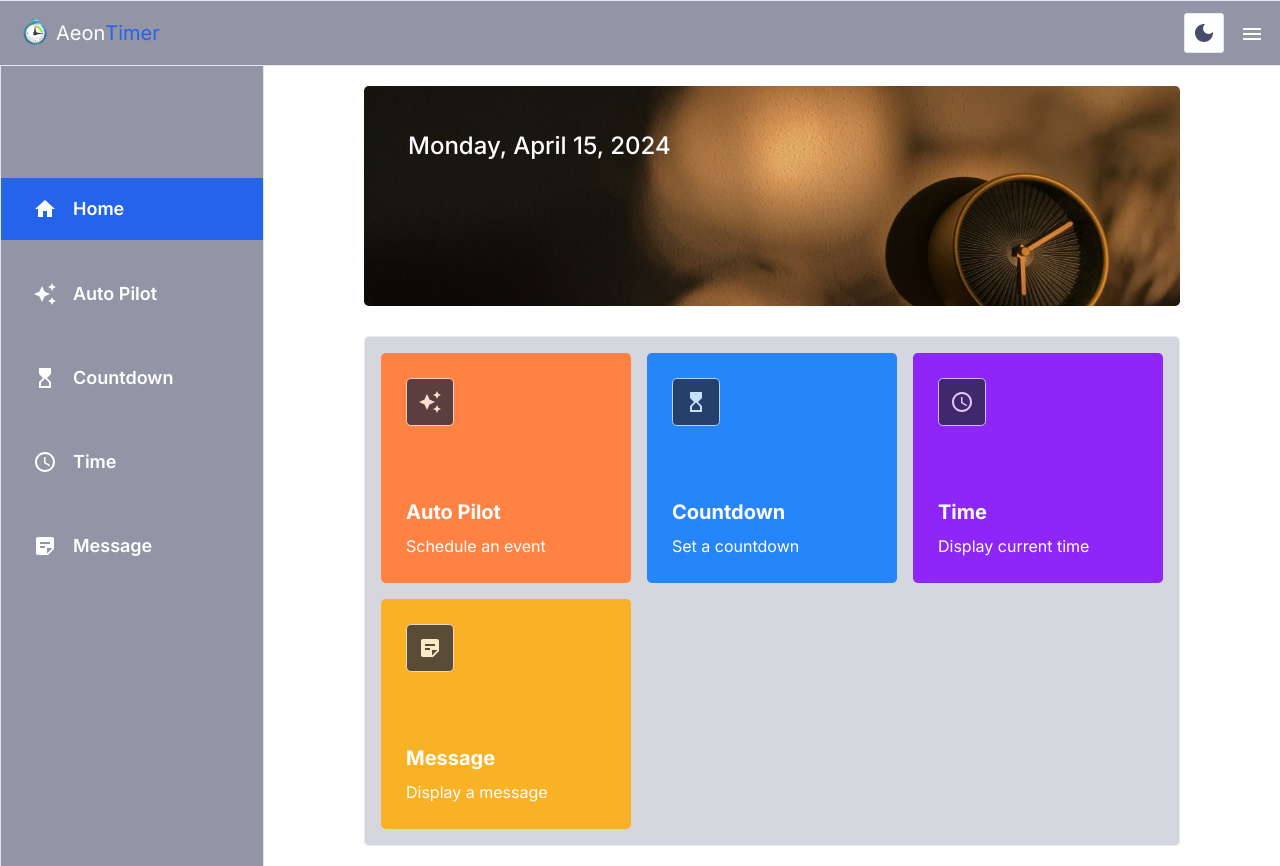
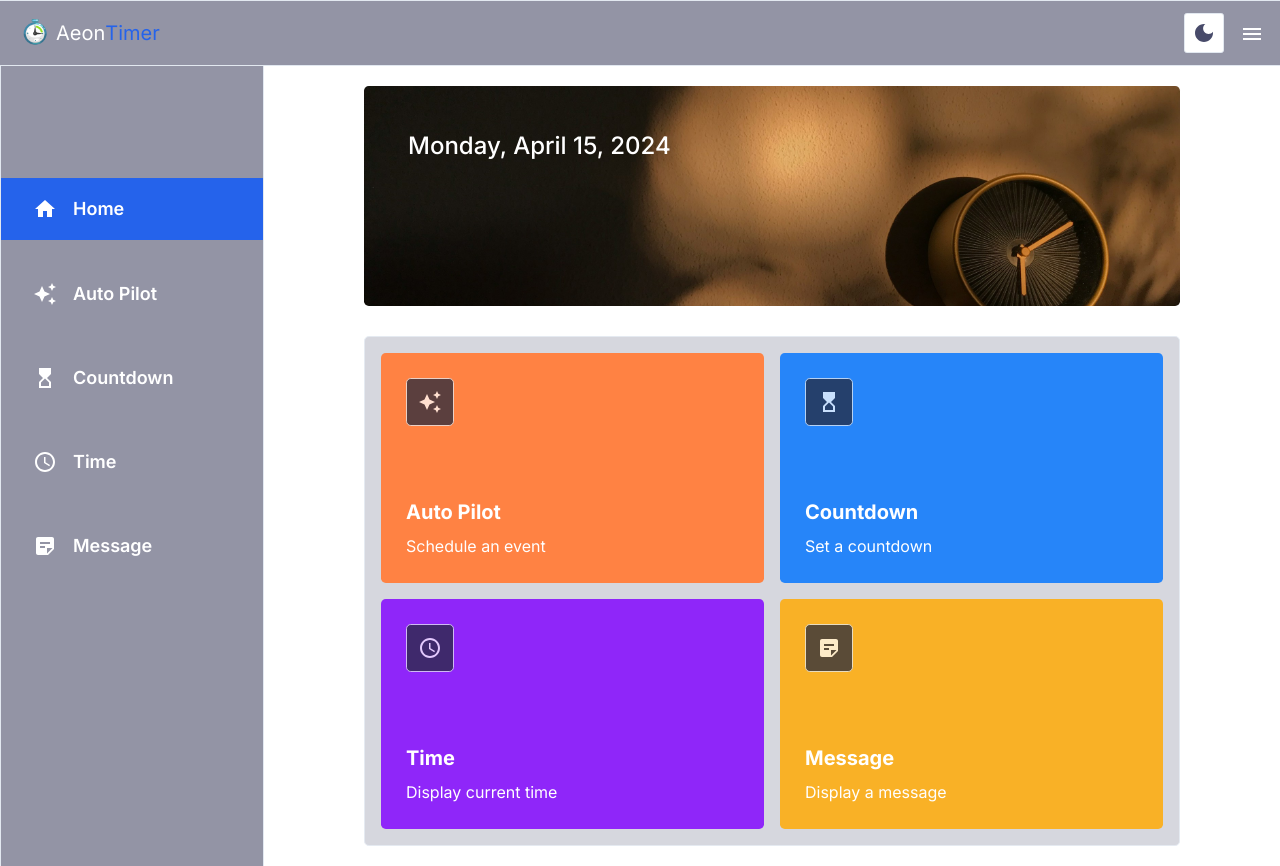
Before and after one commit to ivory-vista-tech/countdown-app-v2, a Next.js app: page / in a window 1280 px wide. Built offline with nearby package versions, Linux system fonts and the light colour scheme.

Commit message:
Modified Features

```diff
--- a/components/features/Features.tsx
+++ b/components/features/Features.tsx
@@ -10,8 +10,8 @@ const Features = () => {
 
   return (
     <section>
-      <div className="bg-light-3 flex-1 rounded-lg border p-2 opacity-90 dark:bg-dark-1">
-        <div className="grid grid-cols-1 md:grid-cols-2 xl:grid-cols-3">
+      <div className="flex-1 rounded-lg border bg-light-3 p-2 opacity-90 dark:bg-dark-1">
+        <div className="grid grid-cols-1 md:grid-cols-2">
           {features.map((feature, idx) => {
             const { icon, title, description, link, className } = feature;
 
```
